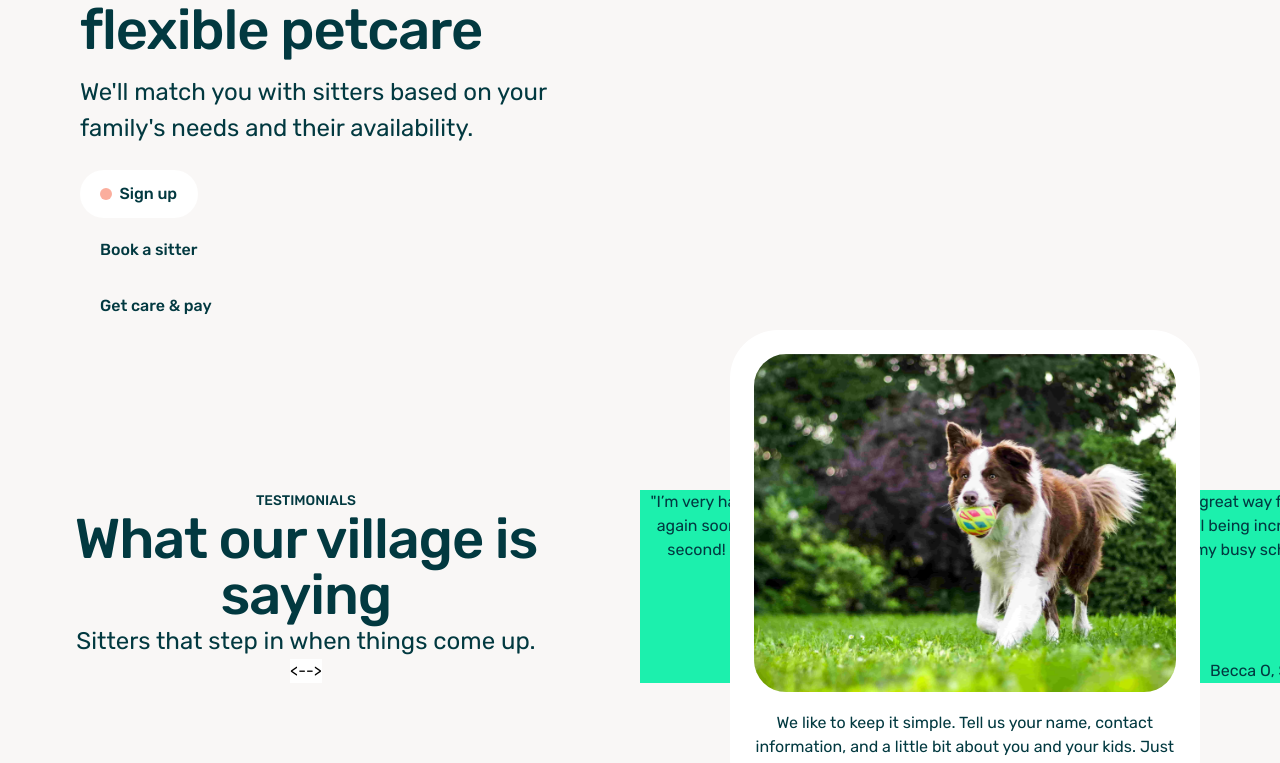
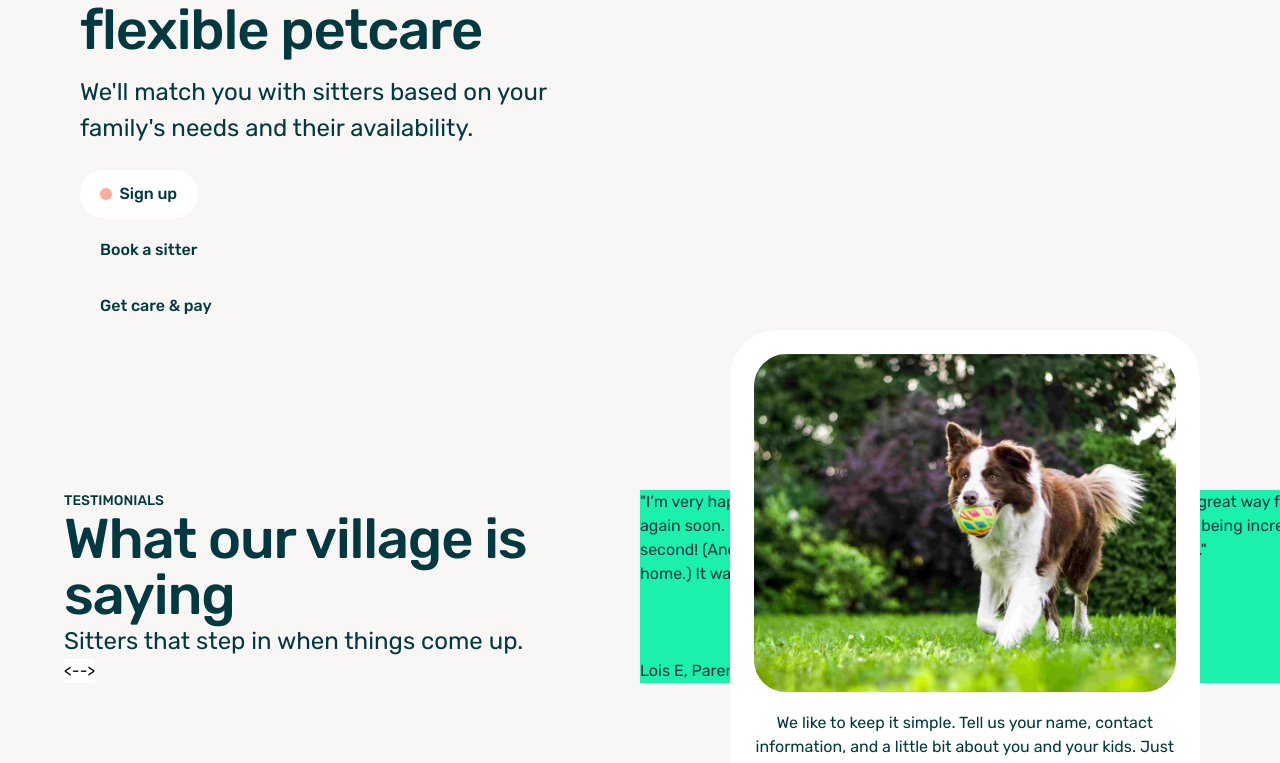
Before and after one commit to samsonc89/otter-replica, a React (Vite) app: page / in a window 1280 px wide. Shown: the part 1235-1998 px from the top of the page. Built offline with nearby package versions, Linux system fonts and the light colour scheme.

Commit message:
Change text alignment to start

```diff
--- a/src/containers/Testimonials/testimonials.css
+++ b/src/containers/Testimonials/testimonials.css
@@ -3,6 +3,10 @@
   width: 90%;
   display: flex;
   justify-content: space-between;
+}
+
+.testimonials-wrapper * {
+  text-align: start;
 }
 
 .testimonials-column-left {
```
